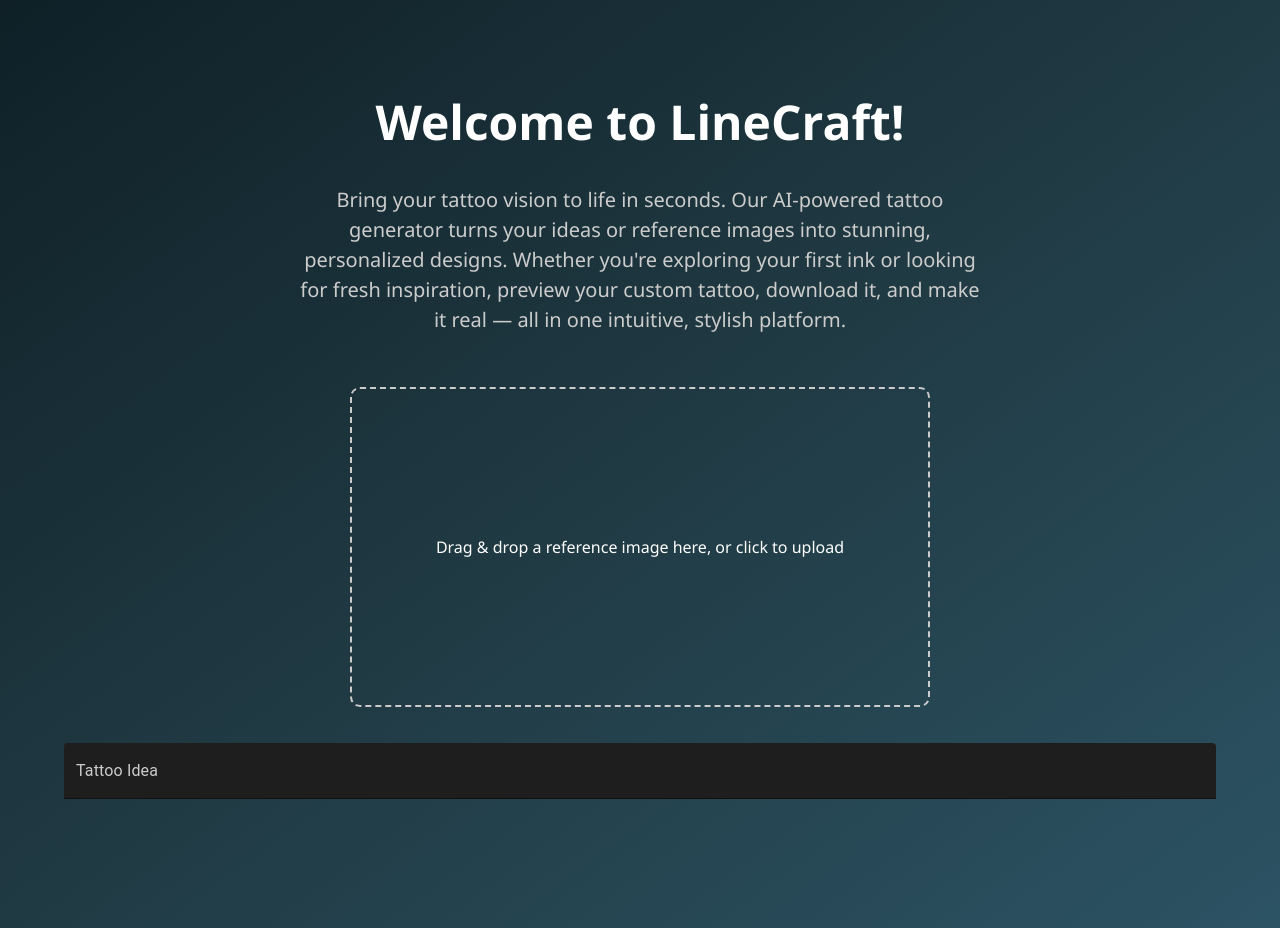
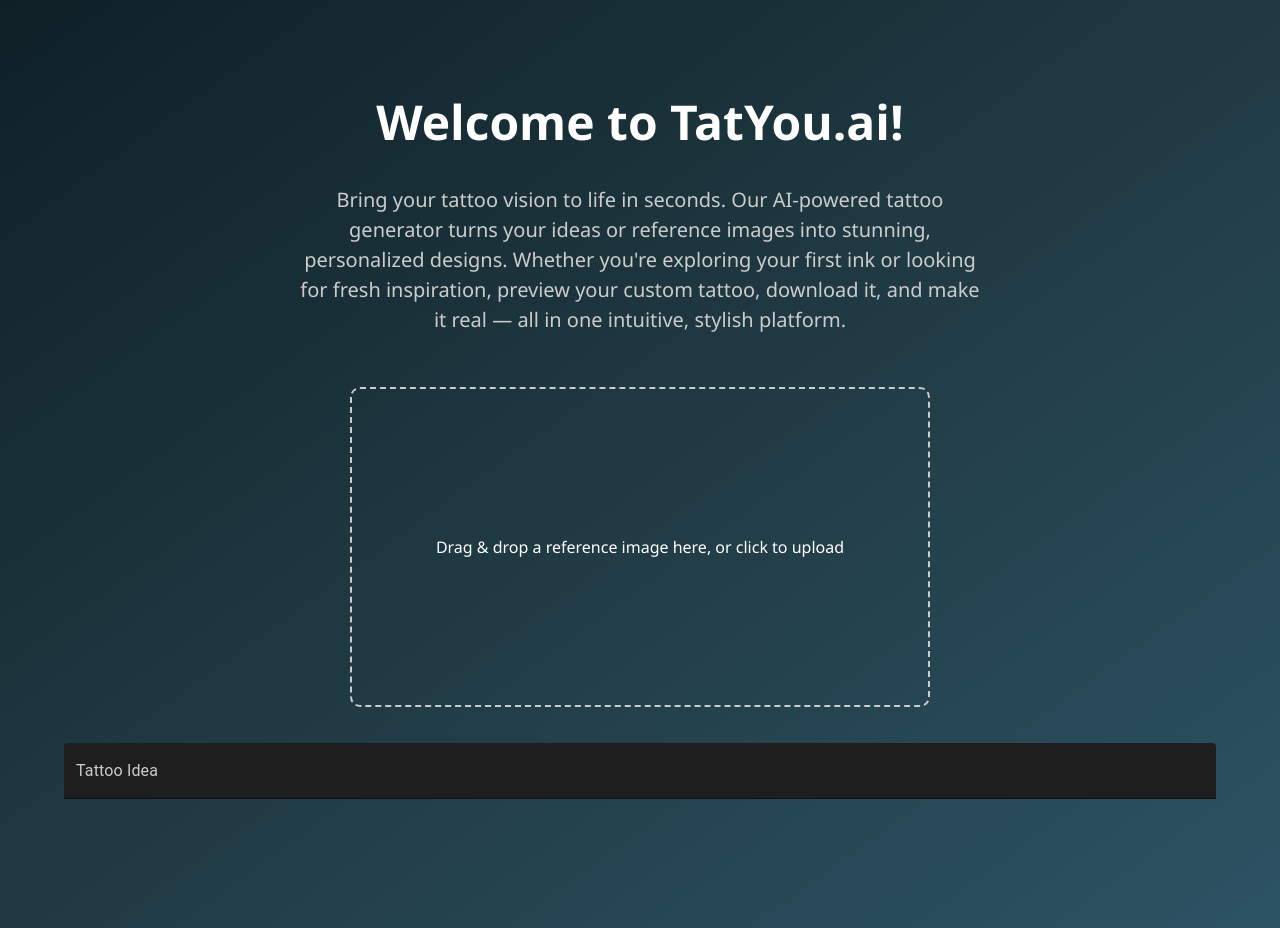
Before and after one commit to Xiao-Hannah/TECHIN510_TattooGenerator, a React (Vite) app: page / in a window 1280 px wide. Built offline with nearby package versions, Linux system fonts and the light colour scheme.

Commit message:
change intro sentence

```diff
--- a/src/pages/HomePage.tsx
+++ b/src/pages/HomePage.tsx
@@ -9,7 +9,7 @@
 
   return (
     <div className={styles.container}>
-      <h1 className={styles.title}>Welcome to LineCraft!</h1>
+      <h1 className={styles.title}>Welcome to TatYou.ai!</h1>
       <p className={styles.subtitle}>
         Bring your tattoo vision to life in seconds. Our AI-powered tattoo
         generator turns your ideas or reference images into stunning,
```
